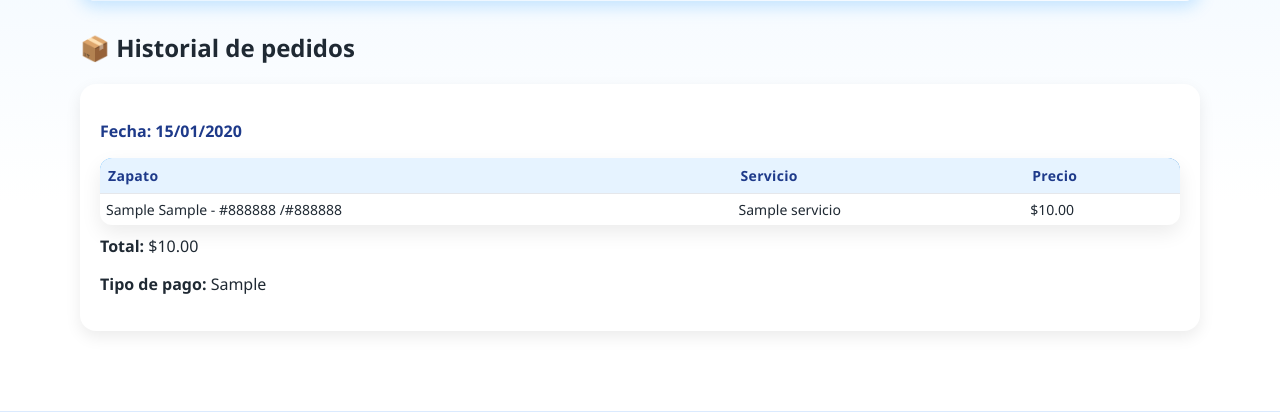
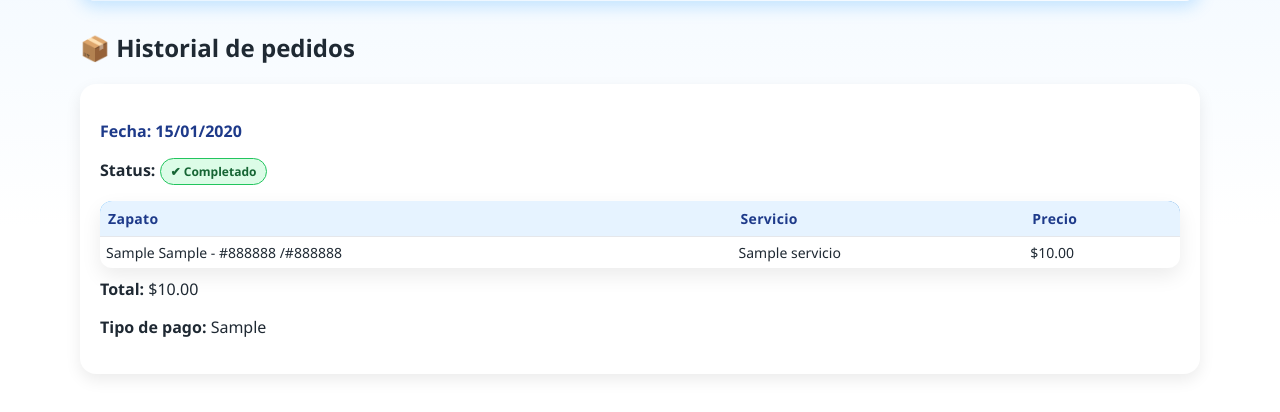
Before and after one commit to JoeRojas1914/Fresh-Steps-, a Flask app: page /clientes/1 in a window 1280 px wide. Shown: the part 357-769 px from the top of the page. Run offline with Flask 3, Linux system fonts and the light colour scheme; tables that the repository leaves empty or names only in its code hold one stand-in row (values such as "Sample post"); grey boxes marked "Sample" are stand-in pictures.

Commit message:
Adicion de status de pedido en perfil

```diff
--- a/app.py
+++ b/app.py
@@ -151,10 +151,15 @@ def ver_cliente(id_cliente):
     conn = get_connection()
     cursor = conn.cursor(dictionary=True)
     cursor.execute("""
-        SELECT v.id_venta, v.fecha_recibo, v.total, v.tipo_pago
-        FROM venta v
-        WHERE v.id_cliente = %s
-        ORDER BY v.fecha_recibo DESC
+    SELECT
+        v.id_venta,
+        v.fecha_recibo,
+        v.fecha_entrega,
+        v.total,
+        v.tipo_pago
+    FROM venta v
+    WHERE v.id_cliente = %s
+    ORDER BY v.fecha_recibo DESC
     """, (id_cliente,))
     pedidos = cursor.fetchall()
     cursor.close()
--- a/static/styles.css
+++ b/static/styles.css
@@ -1072,3 +1072,24 @@ button:disabled:hover {
     font-weight: 700;
     color: #22c55e;
 }
+
+
+.status {
+    padding: 4px 10px;
+    border-radius: 999px;
+    font-size: 12px;
+    font-weight: 700;
+    display: inline-block;
+}
+
+.status-completado {
+    background-color: #dcfce7;
+    color: #166534;
+    border: 1px solid #22c55e;
+}
+
+.status-pendiente {
+    background-color: #fef9c3;
+    color: #854d0e;
+    border: 1px solid #facc15;
+}
--- a/templates/cliente_perfil.html
+++ b/templates/cliente_perfil.html
@@ -38,6 +38,20 @@
 
       <p style="font-weight:600; color:#1e3a8a;">Fecha: {{ p.fecha_recibo.strftime('%d/%m/%Y') }}</p>
 
+      <p style="margin-top:4px;">
+        <strong>Status:</strong>
+        {% if p.fecha_entrega %}
+          <span class="status status-completado">
+            ✔ Completado
+          </span>
+        {% else %}
+          <span class="status status-pendiente">
+            ⏳ Pendiente
+          </span>
+        {% endif %}
+      </p>
+
+
       <table style="width:100%; margin-top:10px; border-collapse:collapse;">
         <thead>
           <tr style="background:#e6f3ff; color:#1e3a8a;">
```
